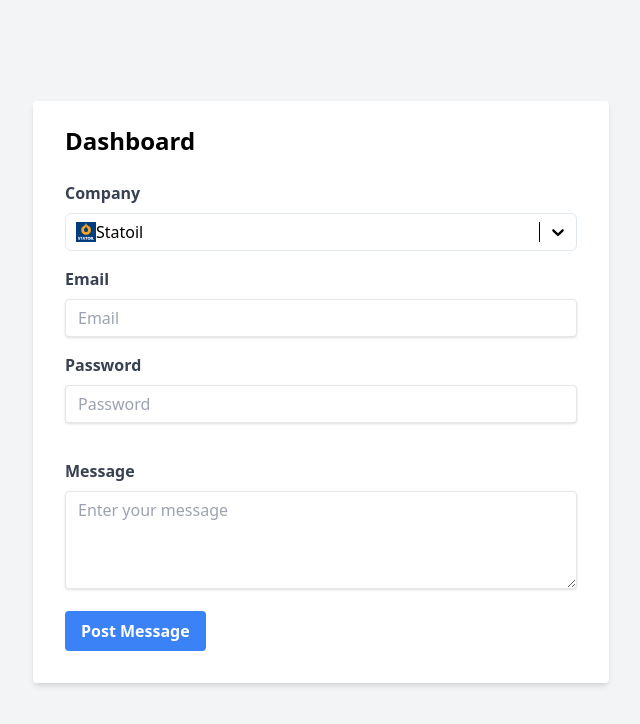
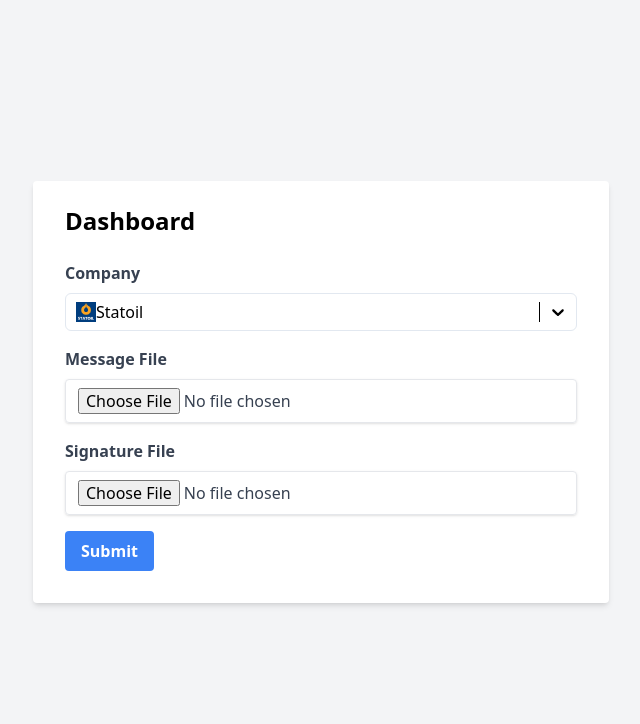
Before and after one commit to makiv2/TTM4905-Code, a Next.js app in the folder frontend/: page /generate in a window 1280 px wide. Shown: the top 724 px of the page, without its empty margins (319-959 px from the left). Built offline with nearby package versions, Linux system fonts and the light colour scheme.

Commit message:
Make frontend PKI compatible

```diff
--- a/frontend/src/app/dashboard/page.tsx
+++ /dev/null
@@ -1,95 +0,0 @@
-// app/dashboard/page.tsx
-"use client";
-
-import { useState } from "react";
-
-export default function DashboardPage() {
-  const [showSuccessMessage, setShowSuccessMessage] = useState(false);
-  const [isSubmitting, setIsSubmitting] = useState(false);
-
-  const handleSubmit = (e: React.FormEvent<HTMLFormElement>) => {
-    e.preventDefault();
-    setIsSubmitting(true);
-    // Perform form submission logic here
-    setShowSuccessMessage(true);
-  };
-
-  return (
-    <div className="flex justify-center items-center min-h-screen bg-gray-100">
-      <div className="w-full max-w-xl">
-        <div className="bg-white shadow-md rounded px-8 pt-6 pb-8 mb-4">
-          <h1 className="text-2xl font-bold mb-6">Dashboard</h1>
-          {showSuccessMessage && (
-            <div
-              className="bg-green-100 border-l-4 border-green-500 text-green-700 p-4 mb-6"
-              role="alert"
-            >
-              <p className="font-bold">Success!</p>
-              <p>Your message has been posted successfully.</p>
-            </div>
-          )}
-          <form onSubmit={handleSubmit}>
-            <div className="mb-4">
-              <label
-                className="block text-gray-700 font-bold mb-2"
-                htmlFor="message"
-              >
-                Title
-              </label>
-              <textarea
-                id="title"
-                className="shadow appearance-none border rounded w-full py-2 px-3 text-gray-700 leading-tight focus:outline-none focus:shadow-outline"
-                placeholder="Enter your title"
-                rows={1}
-                disabled={isSubmitting}
-              ></textarea>
-            </div>
-            <div className="mb-4">
-              <label
-                className="block text-gray-700 font-bold mb-2"
-                htmlFor="message"
-              >
-                Message
-              </label>
-              <textarea
-                id="message"
-                className="shadow appearance-none border rounded w-full py-2 px-3 text-gray-700 leading-tight focus:outline-none focus:shadow-outline"
-                placeholder="Enter your message"
-                rows={4}
-                disabled={isSubmitting}
-              ></textarea>
-            </div>
-            <div className="mb-6">
-              <label
-                className="block text-gray-700 font-bold mb-2"
-                htmlFor="files"
-              >
-                Files
-              </label>
-              <input
-                type="file"
-                id="files"
-                className="shadow appearance-none border rounded w-full py-2 px-3 text-gray-700 leading-tight focus:outline-none focus:shadow-outline"
-                multiple
-                disabled={isSubmitting}
-              />
-            </div>
-            <div className="flex items-center justify-between">
-              <button
-                className={`${
-                  isSubmitting
-                    ? "bg-gray-400 cursor-not-allowed"
-                    : "bg-blue-500 hover:bg-blue-700"
-                } text-white font-bold py-2 px-4 rounded focus:outline-none focus:shadow-outline`}
-                type="submit"
-                disabled={isSubmitting}
-              >
-                {isSubmitting ? "Done" : "Post Message"}
-              </button>
-            </div>
-          </form>
-        </div>
-      </div>
-    </div>
-  );
-}
--- a/frontend/src/app/generate/page.tsx
+++ b/frontend/src/app/generate/page.tsx
@@ -4,6 +4,7 @@ import { useState } from "react";
 import { useRouter } from "next/navigation";
 import CompanyDropdown from "../components/CompanyDropdown"; // Adjust the path as needed
 
+// Dummy companies for appearance
 const companies = [
   { name: "Statoil", logo: "/logos/Statoil.png" },
   { name: "NSB", logo: "/logos/NSB.png" },
@@ -13,32 +14,59 @@ const companies = [
 
 export default function DashboardPage() {
   const [selectedCompany, setSelectedCompany] = useState(companies[0]);
-  const [searchTerm, setSearchTerm] = useState("");
-  const [email, setEmail] = useState("");
-  const [password, setPassword] = useState("");
-  const [message, setMessage] = useState("");
+  const [messageFile, setMessageFile] = useState<File | null>(null);
+  const [signatureFile, setSignatureFile] = useState<File | null>(null);
   const [showSuccessMessage, setShowSuccessMessage] = useState(false);
   const [showFailureMessage, setShowFailureMessage] = useState(false);
   const [isSubmitting, setIsSubmitting] = useState(false);
   const router = useRouter();
+
+  const handleFileChange = (
+    event: React.ChangeEvent<HTMLInputElement>,
+    setFile: React.Dispatch<React.SetStateAction<File | null>>
+  ) => {
+    const file = event.target.files?.[0] || null;
+    setFile(file);
+  };
+
+  const readFileAsBase64 = (file: File): Promise<string> => {
+    return new Promise((resolve, reject) => {
+      const reader = new FileReader();
+      reader.onload = () => resolve(reader.result as string);
+      reader.onerror = (error) => reject(error);
+      reader.readAsDataURL(file); // Reads file as data URL
+    });
+  };
 
   const handleSubmit = async (e: React.FormEvent<HTMLFormElement>) => {
     e.preventDefault();
     setIsSubmitting(true);
 
     try {
+      if (!messageFile || !signatureFile) {
+        throw new Error("Both files must be uploaded.");
+      }
+
+      const messageFileBase64Url = await readFileAsBase64(messageFile);
+      const signatureFileBase64Url = await readFileAsBase64(signatureFile);
+      const companyBase64 = btoa(selectedCompany.name);
+
+      // Remove the data URL prefix
+      const messageFileBase64 = messageFileBase64Url.split("base64,")[1];
+      const signatureFileBase64 = signatureFileBase64Url.split("base64,")[1];
+
       const response = await fetch("http://localhost:9999/generate_proof", {
         method: "POST",
         headers: {
           "Content-Type": "application/json",
         },
         body: JSON.stringify({
-          username: email,
-          password: password,
-          company: selectedCompany.name,
-          message: message,
+          companyb64: companyBase64,
+          messageb64: messageFileBase64,
+          signatureb64: signatureFileBase64,
         }),
       });
+
       const data = await response.text();
       console.log(data);
 
@@ -51,6 +79,7 @@ export default function DashboardPage() {
       }
     } catch (error) {
       console.error("Error:", error);
+      setShowFailureMessage(true);
     }
   };
 
@@ -74,7 +103,7 @@ export default function DashboardPage() {
               role="alert"
             >
               <p className="font-bold">Failure!</p>
-              <p>Failed to generate proof </p>
+              <p>Failed to generate proof.</p>
             </div>
           )}
           <form onSubmit={handleSubmit}>
@@ -89,67 +118,34 @@ export default function DashboardPage() {
               />
             </div>
             <div className="mb-4">
-              <label
-                className="block text-gray-700 font-bold mb-2"
-                htmlFor="email"
-              >
-                Email
+              <label className="block text-gray-700 font-bold mb-2">
+                Message File
               </label>
               <input
-                type="email"
-                id="email"
+                type="file"
                 className="shadow appearance-none border rounded w-full py-2 px-3 text-gray-700 leading-tight focus:outline-none focus:shadow-outline"
-                placeholder="Email"
-                value={email}
-                onChange={(e) => setEmail(e.target.value)}
-                required
-              />
-            </div>
-            <div className="mb-6">
-              <label
-                className="block text-gray-700 font-bold mb-2"
-                htmlFor="password"
-              >
-                Password
-              </label>
-              <input
-                type="password"
-                id="password"
-                className="shadow appearance-none border rounded w-full py-2 px-3 text-gray-700 mb-3 leading-tight focus:outline-none focus:shadow-outline"
-                placeholder="Password"
-                value={password}
-                onChange={(e) => setPassword(e.target.value)}
-                required
+                onChange={(e) => handleFileChange(e, setMessageFile)}
               />
             </div>
             <div className="mb-4">
-              <label
-                className="block text-gray-700 font-bold mb-2"
-                htmlFor="message"
-              >
-                Message
+              <label className="block text-gray-700 font-bold mb-2">
+                Signature File
               </label>
-              <textarea
-                id="message"
+              <input
+                type="file"
                 className="shadow appearance-none border rounded w-full py-2 px-3 text-gray-700 leading-tight focus:outline-none focus:shadow-outline"
-                placeholder="Enter your message"
-                rows={4}
-                value={message}
-                onChange={(e) => setMessage(e.target.value)}
-                required
-              ></textarea>
+                onChange={(e) => handleFileChange(e, setSignatureFile)}
+              />
             </div>
             <div className="flex items-center justify-between">
               <button
+                type="submit"
                 className={`${
-                  isSubmitting
-                    ? "bg-gray-400 cursor-not-allowed"
-                    : "bg-blue-500 hover:bg-blue-700"
-                } text-white font-bold py-2 px-4 rounded focus:outline-none focus:shadow-outline`}
-                type="submit"
+                  isSubmitting ? "bg-gray-500" : "bg-blue-500"
+                } hover:bg-blue-700 text-white font-bold py-2 px-4 rounded focus:outline-none focus:shadow-outline`}
                 disabled={isSubmitting}
               >
-                {isSubmitting ? "Done" : "Post Message"}
+                {isSubmitting ? "Done" : "Submit"}
               </button>
             </div>
           </form>
--- a/frontend/src/app/page.tsx
+++ /dev/null
@@ -1,121 +0,0 @@
-// app/page.tsx
-"use client";
-
-import { useState } from "react";
-import { useRouter } from "next/navigation";
-import CompanyDropdown from "./components/CompanyDropdown"; // Adjust the path as needed
-import { sha512 } from "js-sha512";
-
-const companies = [
-  { name: "Statoil", logo: "/logos/statoil.png" },
-  { name: "NSB", logo: "/logos/nsb.png" },
-  { name: "Statkraft", logo: "/logos/statkraft.png" },
-  // Add more companies with their logos
-];
-
-export default function LoginPage() {
-  const [selectedCompany, setSelectedCompany] = useState(companies[0]);
-  const [searchTerm, setSearchTerm] = useState("");
-  const [email, setEmail] = useState("");
-  const [password, setPassword] = useState("");
-  const router = useRouter();
-
-  const handleSubmit = async (e: React.FormEvent<HTMLFormElement>) => {
-    e.preventDefault();
-
-    try {
-      const hashedUsername = sha512(email);
-      console.log(hashedUsername);
-
-      const response = await fetch("http://0.0.0.0:9999/check_credentials", {
-        method: "POST",
-        headers: {
-          "Content-Type": "application/json",
-        },
-        body: JSON.stringify({
-          company: selectedCompany.name,
-          username: hashedUsername,
-          password,
-        }),
-      });
-
-      if (response.ok) {
-        router.push("/dashboard");
-      } else {
-        // Handle login error
-        console.error("Login failed");
-        router.push("/");
-      }
-    } catch (error) {
-      console.error("Error:", error);
-    }
-  };
-
-  const filteredCompanies = companies.filter((company) =>
-    company.name.toLowerCase().includes(searchTerm.toLowerCase())
-  );
-
-  return (
-    <div className="flex justify-center items-center min-h-screen bg-gray-100">
-      <div className="w-full max-w-md">
-        <form
-          onSubmit={handleSubmit}
-          className="bg-white shadow-md rounded px-8 pt-6 pb-8 mb-4"
-        >
-          <div className="mb-4">
-            <label className="block text-gray-700 font-bold mb-2">
-              Company
-            </label>
-            <CompanyDropdown
-              companies={companies}
-              selectedCompany={selectedCompany}
-              onChange={setSelectedCompany}
-            />
-          </div>
-          <div className="mb-4">
-            <label
-              className="block text-gray-700 font-bold mb-2"
-              htmlFor="email"
-            >
-              Email
-            </label>
-            <input
-              type="email"
-              id="email"
-              className="shadow appearance-none border rounded w-full py-2 px-3 text-gray-700 leading-tight focus:outline-none focus:shadow-outline"
-              placeholder="Email"
-              value={email}
-              onChange={(e) => setEmail(e.target.value)}
-              required
-            />
-          </div>
-          <div className="mb-6">
-            <label
-              className="block text-gray-700 font-bold mb-2"
-              htmlFor="password"
-            >
-              Password
-            </label>
-            <input
-              type="password"
-              id="password"
-              className="shadow appearance-none border rounded w-full py-2 px-3 text-gray-700 mb-3 leading-tight focus:outline-none focus:shadow-outline"
-              placeholder="Password"
-              value={password}
-              onChange={(e) => setPassword(e.target.value)}
-              required
-            />
-          </div>
-          <div className="flex items-center justify-between">
-            <button
-              className="bg-blue-500 hover:bg-blue-700 text-white font-bold py-2 px-4 rounded focus:outline-none focus:shadow-outline"
-              type="submit"
-            >
-              Sign In
-            </button>
-          </div>
-        </form>
-      </div>
-    </div>
-  );
-}
```
